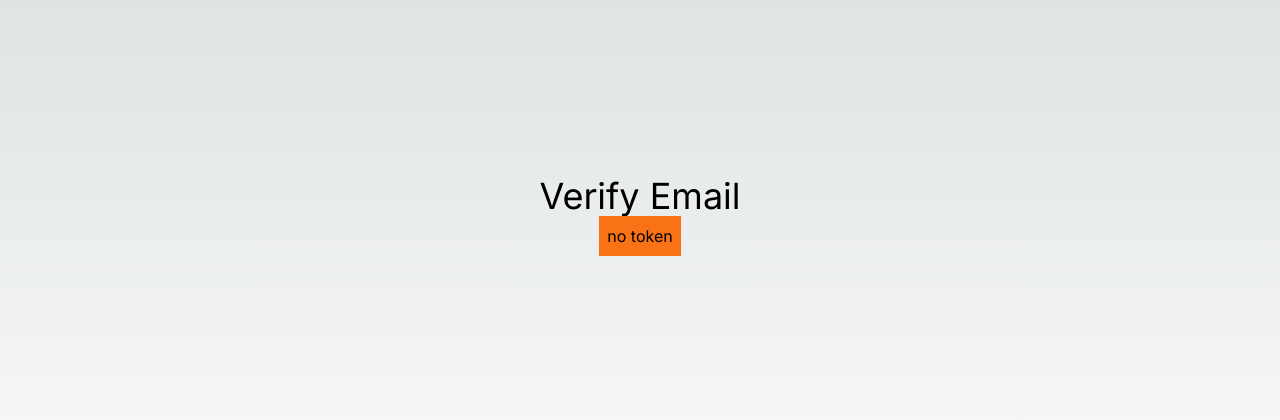
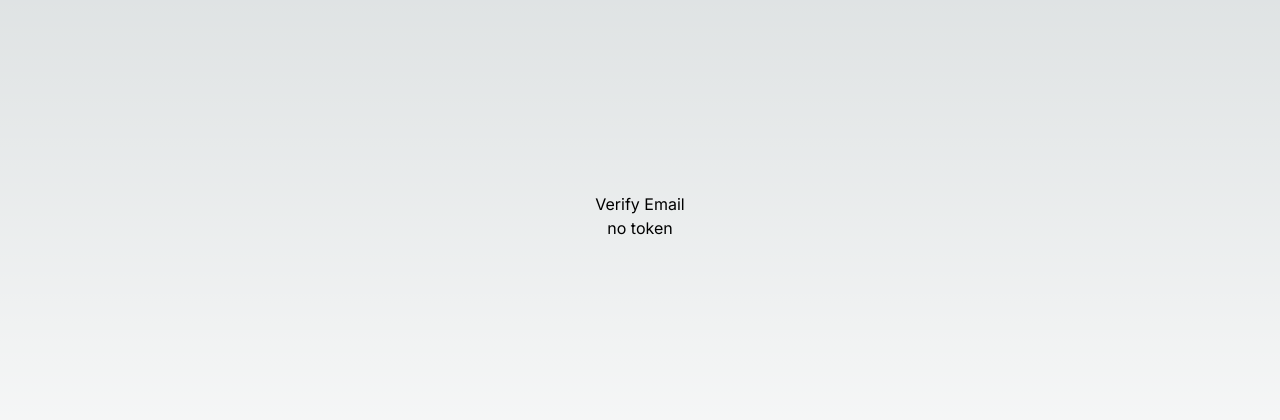
Before and after one commit to Vishu-221b/auth-app, a Next.js app: page /verifyemail in a window 1280 px wide. Shown: the part 184-604 px from the top of the page. Built offline with nearby package versions, Linux system fonts and the light colour scheme.

Commit message:
useCallback added

```diff
--- a/src/app/verifyemail/page.tsx
+++ b/src/app/verifyemail/page.tsx
@@ -1,9 +1,6 @@
-"use client";
-
 import axios from "axios";
 import Link from "next/link";
-import React, { useEffect, useState } from "react";
-
+import React, { useEffect, useState, useCallback } from "react";
 
 export default function VerifyEmailPage() {
 
@@ -11,53 +8,44 @@ export default function VerifyEmailPage() {
   const [verified, setVerified] = useState(false);
   const [error, setError] = useState(false);
 
-    const verifyUserEmail = async () => {
+  const verifyUserEmail = useCallback(async () => {
     try {
-            await axios.post('/api/users/verifyemail', {token})
+      await axios.post('/api/users/verifyemail', { token });
       setVerified(true);
-        } catch (error:any) {
+    } catch (error: any) {
       setError(true);
       console.log(error.response.data);
-
     }
-
-    }
+  }, [token]);
 
   useEffect(() => {
     const urlToken = window.location.search.split("=")[1];
     setToken(urlToken || "");
   }, []);
 
-
   useEffect(() => {
-        if(token.length > 0) {
+    if (token.length > 0) {
       verifyUserEmail();
     }
   }, [token]);
 
-
-
-    return(
+  return (
     <div className="flex flex-col items-center justify-center min-h-screen py-2">
 
-            <h1 className="text-4xl">Verify Email</h1>
-            <h2 className="p-2 bg-orange-500 text-black">{token ? `${token}` : "no token"}</h2>
+      <h1>Verify Email</h1>
+      <h2>{token ? `${token}` : "no token"}</h2>
 
       {verified && (
         <div>
-                    <h2 className="text-2xl">Email Verified</h2>
-                    <Link href="/login">
-                        Login
-                    </Link>
+          <h2>Email Verified</h2>
+          <Link href="/login">Login</Link>
         </div>
       )}
       {error && (
         <div>
-                    <h2 className="text-2xl bg-red-500 text-black">Error</h2>
-
+          <h2>Error</h2>
         </div>
       )}
     </div>
-    )
-
+  );
 }
```
Lines whose indentation alone changed are shown as unchanged.
